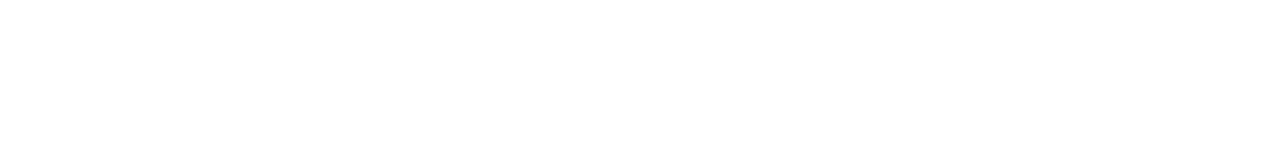
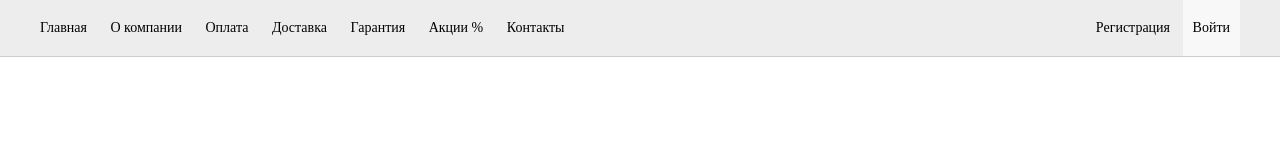
Before and after one commit to vladian95/uventa, a website: page app/index.html in a window 1280 px wide. Drawn offline with nearby package versions, Linux system fonts and the light colour scheme; files that its build step writes are made by us from their sources.

Commit message:
added header menu

```diff
--- a/app/index.html
+++ b/app/index.html
@@ -10,7 +10,27 @@
 </head>
 <body>
 
-
+    <header class="header">
+        <div class="container">
+            <div class="header__inner">
+                <nav class="menu">
+                    <ul>
+                        <li><a href="#">Главная</a></li>
+                        <li><a href="#">О компании</a></li>
+                        <li><a href="#">Оплата</a></li>
+                        <li><a href="#">Доставка</a></li>
+                        <li><a href="#">Гарантия</a></li>
+                        <li><a href="#">Акции %</a></li>
+                        <li><a href="#">Контакты</a></li>
+                    </ul>
+                </nav>
+                <ul class="header__btn">
+                    <li class="header__btn-regist"><a href="#">Регистрация</a></li>
+                    <li class="header__btn-entry"><a href="#"></a>Войти</a></div>
+                </div>
+            </div>
+        </div>
+    </header>
 
 
 
--- a/app/scss/_global.scss
+++ b/app/scss/_global.scss
@@ -8,6 +8,7 @@ html{
 }
 a{
     display: inline-block;
+    text-decoration: none;
 }
 ul,
 li{
@@ -15,3 +16,8 @@ li{
     margin: 0;
     list-style: none;
 }
+.container{
+    max-width: 1230px;
+    margin: 0 auto;
+    padding: 0px 15px;
+}
--- a/app/scss/style.scss
+++ b/app/scss/style.scss
@@ -1,3 +1,43 @@
-@import 'vars';
-@import 'global';
-@import 'fonts';
+@import "vars";
+@import "global";
+@import "fonts";
+
+.header {
+    background-color: #ededed;
+    border-bottom: 1px solid #cccccc;
+    min-height: 40px;
+}
+.header__inner {
+    display: flex;
+    justify-content: space-between;
+    font-size: 14px;
+    align-items: center;
+    .menu {
+        ul {
+            li {
+                display: inline-block;
+                & + li {
+                    margin-left: 20px;
+                }
+                a {
+                    color: #000;
+                }
+            }
+        }
+    }
+    .header__btn {
+        li {
+            display: inline-block;
+            a{
+                color: #000;
+            }
+        }
+        .header__btn-regist{
+            margin-right: 9px;
+        }
+        .header__btn-entry {
+            padding: 20px 10px;
+            background-color: #f8f8f8;
+        }
+    }
+}
```
